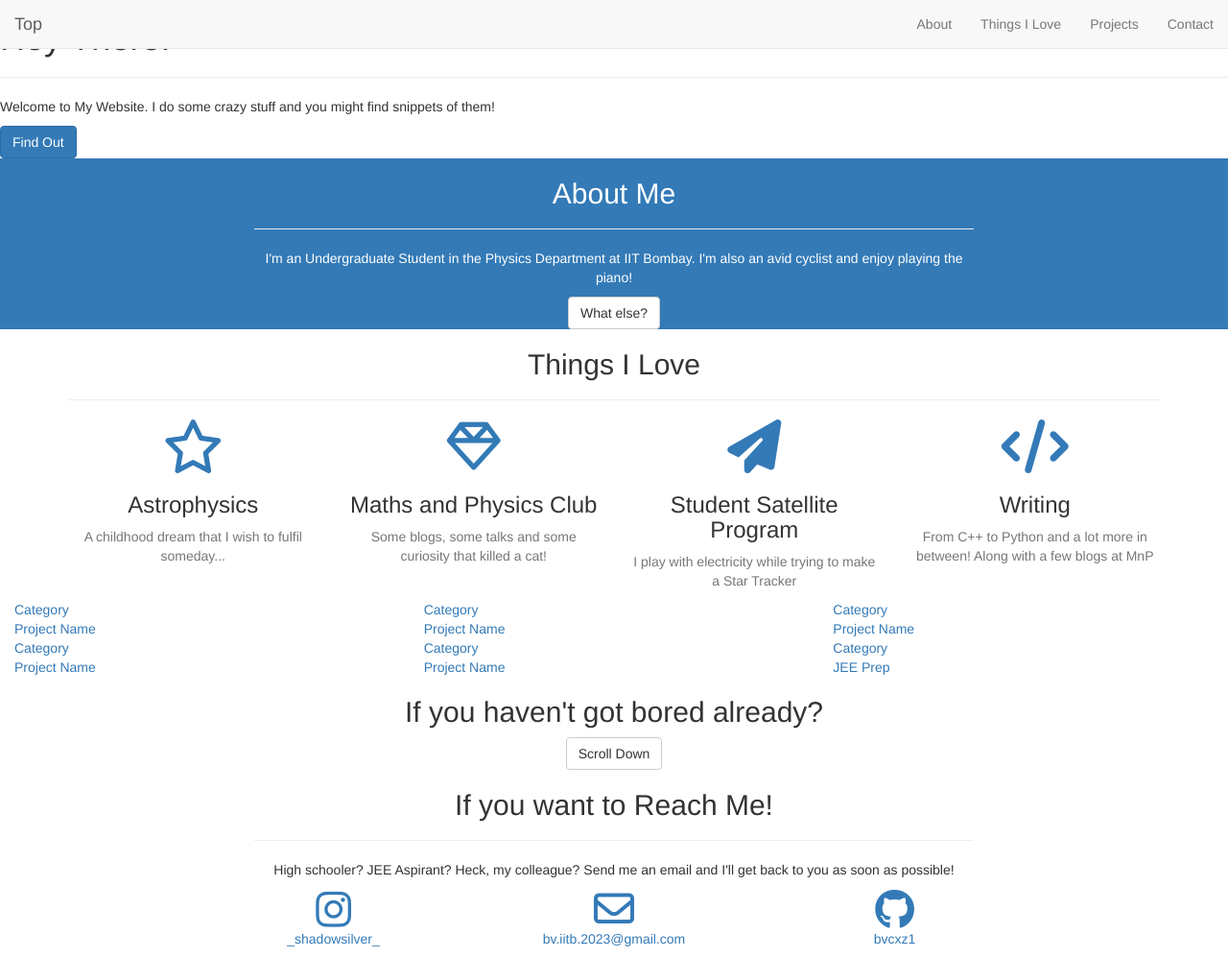
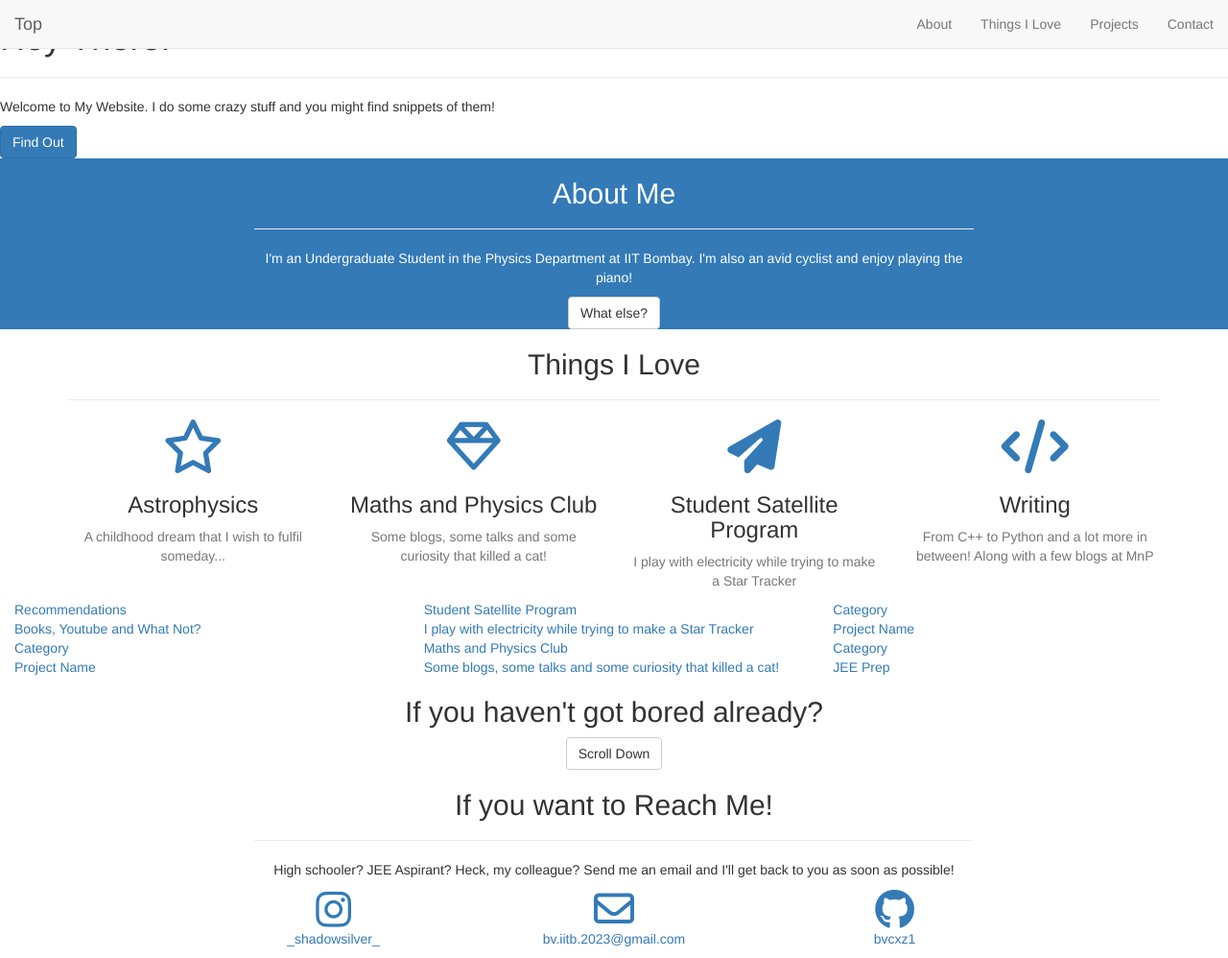
Before and after one commit to aravindbharathi/aravindbharathi.github.io, a Jekyll site: the page built from jee/index.html, in a window 1280 px wide and 998 px high. Shown: the whole window at 96% size. Built offline with Jekyll 4.4.1, drawn with Linux system fonts in a browser that asks for light colours; nearby versions of some CDN libraries; library files that are not in the unit come from our copies.

Commit message:
Update portfolio.html

```diff
--- a/_includes/portfolio.html
+++ b/_includes/portfolio.html
@@ -2,30 +2,30 @@
     <div class="container-fluid">
         <div class="row no-gutter">
             <div class="col-lg-4 col-sm-6">
-                <a href="#" class="portfolio-box">
+                <a href="/rec/" class="portfolio-box">
                     <img src="img/portfolio/1.jpg" class="img-responsive" alt="">
                     <div class="portfolio-box-caption">
                         <div class="portfolio-box-caption-content">
                             <div class="project-category text-faded">
-                                Category
+                                Recommendations
                             </div>
                             <div class="project-name">
-                                Project Name
+                                Books, Youtube and What Not?
                             </div>
                         </div>
                     </div>
                 </a>
             </div>
             <div class="col-lg-4 col-sm-6">
-                <a href="#" class="portfolio-box">
+                <a href="https://www.aero.iitb.ac.in/satlab/index.php" class="portfolio-box">
                     <img src="img/portfolio/2.jpg" class="img-responsive" alt="">
                     <div class="portfolio-box-caption">
                         <div class="portfolio-box-caption-content">
                             <div class="project-category text-faded">
-                                Category
+                                Student Satellite Program
                             </div>
                             <div class="project-name">
-                                Project Name
+                                I play with electricity while trying to make a Star Tracker
                             </div>
                         </div>
                     </div>
@@ -62,15 +62,15 @@
                 </a>
             </div>
             <div class="col-lg-4 col-sm-6">
-                <a href="#" class="portfolio-box">
+                <a href="http://mnp-club.github.io/" class="portfolio-box">
                     <img src="img/portfolio/5.jpg" class="img-responsive" alt="">
                     <div class="portfolio-box-caption">
                         <div class="portfolio-box-caption-content">
                             <div class="project-category text-faded">
-                                Category
+                                Maths and Physics Club
                             </div>
                             <div class="project-name">
-                                Project Name
+                                Some blogs, some talks and some curiosity that killed a cat!
                             </div>
                         </div>
                     </div>
```
